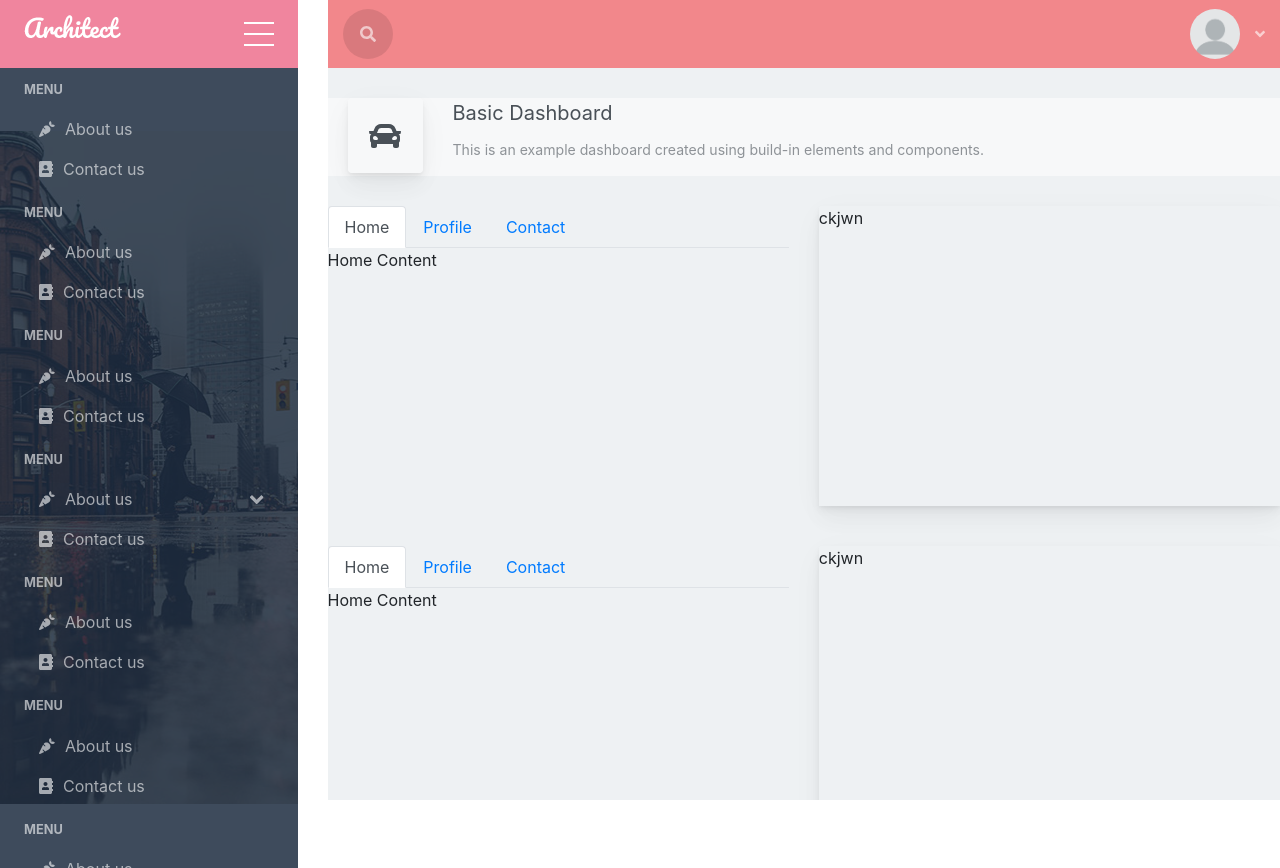
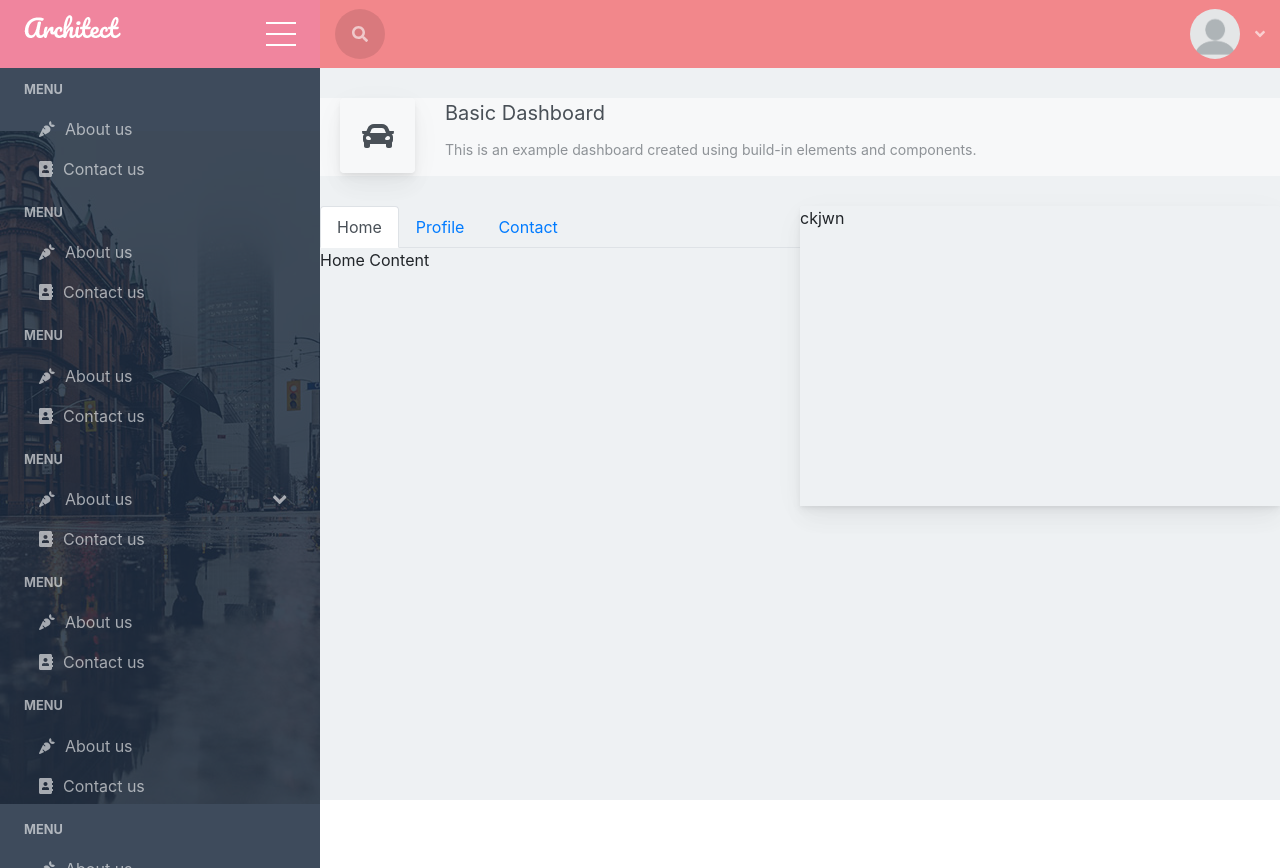
Before and after one commit to morinodanaka/panel-admin, a React (Create React App) app: page / in a window 1280 px wide. Built offline with nearby package versions, Linux system fonts and the light colour scheme.

Commit message:
gutter ok

```diff
--- a/src/component/content/content.js
+++ b/src/component/content/content.js
@@ -11,8 +11,7 @@ function Content() {
       <div className="content">
         <HeaderContent />
         <BannerContent />
-        <Row>
-          <SqrLeftTop />
+        <Row noGutters>
           <SqrLeftTop />
         </Row>
       </div>
--- a/src/container/home.js
+++ b/src/container/home.js
@@ -1,13 +1,13 @@
 import React from 'react'
 import Sidebar from '../component/sidebar/sidebar'
 import Content from '../component/content/content'
-import { Container, Row } from "react-bootstrap"
+import { Container, Row, noGutters } from "react-bootstrap"
 import "./home.scss"
 
 function Home() {
   return (
-    <Container fluid>
-      <Row>
+    <Container fluid="true">
+      <Row noGutters>
         <Sidebar />
         <Content />
       </Row>
```
